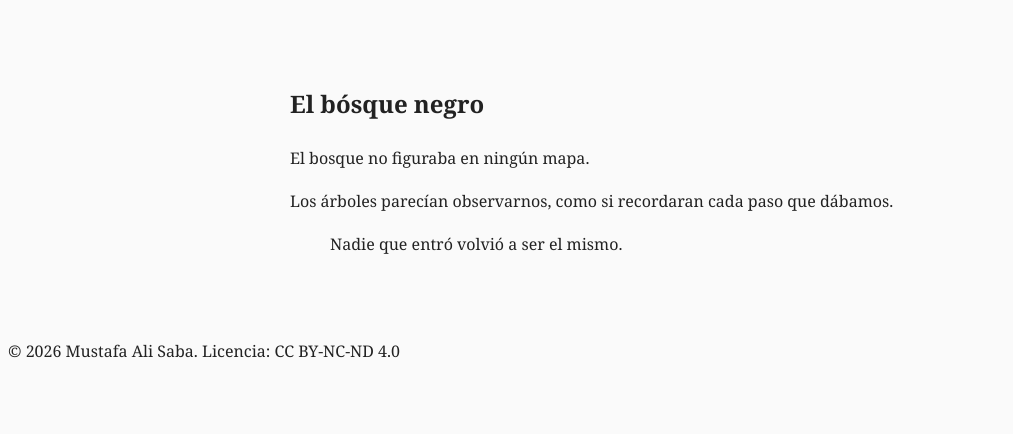
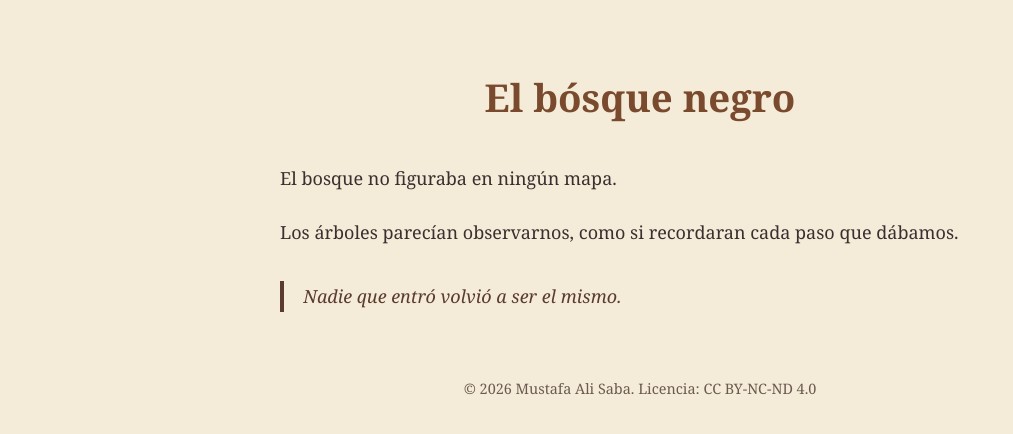
Before and after one commit to mustafaalisaba/mustafaalisaba, a Jekyll site: the page built from _stories/el-bosque-negro.md, in a window 1280 px wide. Shown: the top 434 px of the page, without its empty margins (0-1013 px from the left). Built offline with Jekyll 4.4.1, drawn with Linux system fonts in a browser that asks for light colours.

Commit message:
Update style.css
new style

```diff
--- a/assets/style.css
+++ b/assets/style.css
@@ -1,4 +1,4 @@
-body {
+/*body {
   font-family: Georgia, serif;
   background: #fafafa;
   color: #222;
@@ -9,4 +9,73 @@ body {
   max-width: 700px;
   margin: 3rem auto;
   padding: 1rem;
+}*/
+
+/* =========================
+   Estilo de lectura – Sepia
+   ========================= */
+
+:root {
+  --bg-color: #f4ecd8;      /* sepia claro */
+  --text-color: #3b2f2f;    /* marrón oscuro */
+  --accent-color: #7a4a2e; /* títulos */
+  --quote-color: #5a3b2e;
 }
+
+body {
+  margin: 0;
+  padding: 0;
+  background: var(--bg-color);
+  color: var(--text-color);
+  font-family: "Georgia", "Times New Roman", serif;
+  font-size: 18px;
+  line-height: 1.75;
+}
+
+/* Contenedor principal */
+.story {
+  max-width: 720px;
+  margin: 4rem auto;
+  padding: 0 1.5rem;
+}
+
+/* Título */
+.story h1 {
+  font-size: 2.4rem;
+  margin-bottom: 2rem;
+  color: var(--accent-color);
+  text-align: center;
+}
+
+/* Párrafos */
+.story p {
+  margin-bottom: 1.4rem;
+  text-align: justify;
+}
+
+/* Citas */
+.story blockquote {
+  margin: 2rem 0;
+  padding-left: 1.2rem;
+  border-left: 4px solid var(--quote-color);
+  color: var(--quote-color);
+  font-style: italic;
+}
+
+/* Enlaces */
+a {
+  color: var(--accent-color);
+  text-decoration: none;
+}
+
+a:hover {
+  text-decoration: underline;
+}
+
+/* Footer */
+footer {
+  text-align: center;
+  margin: 4rem 0 2rem;
+  font-size: 0.9rem;
+  color: #6b5a4f;
+}
```
